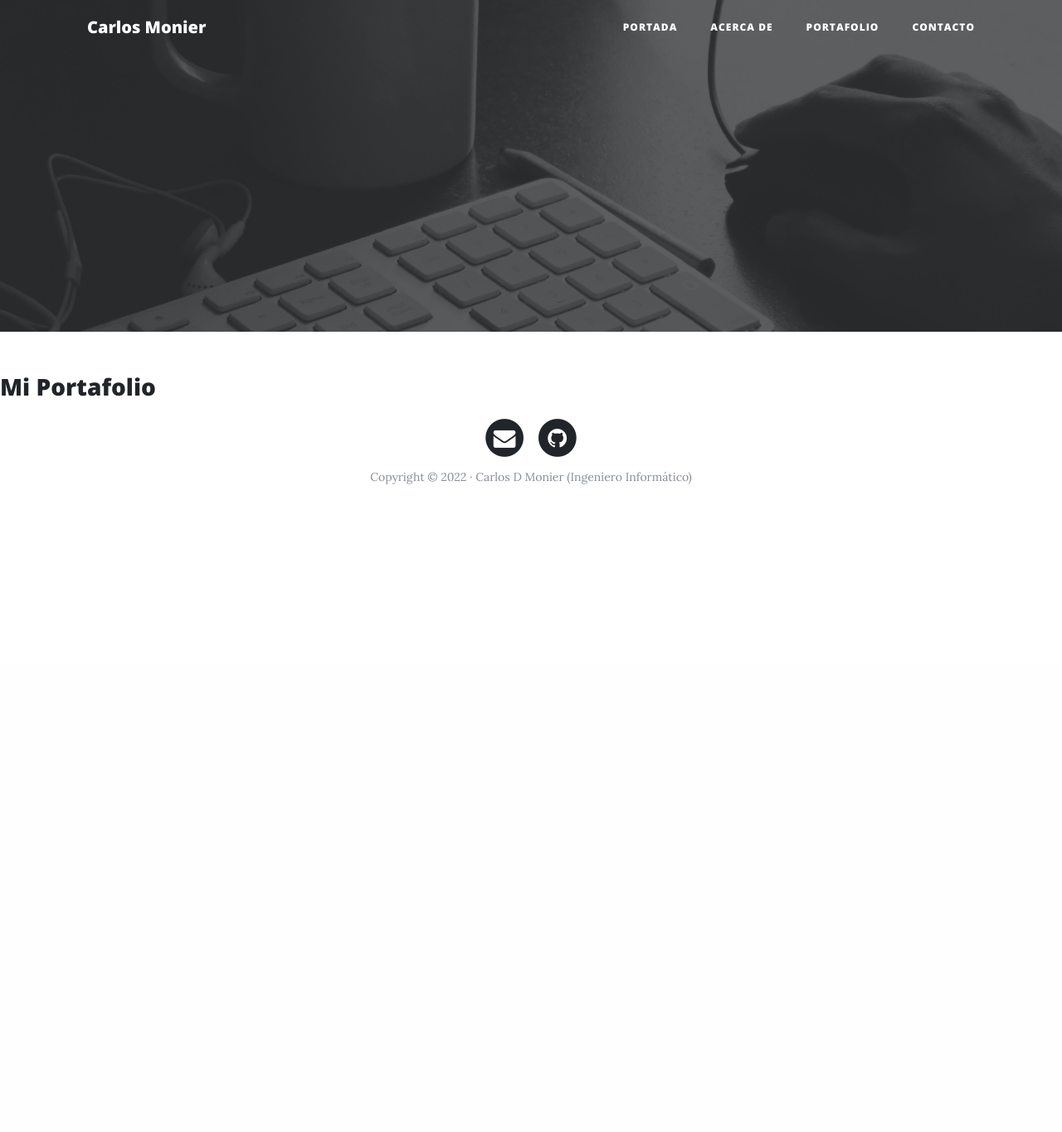
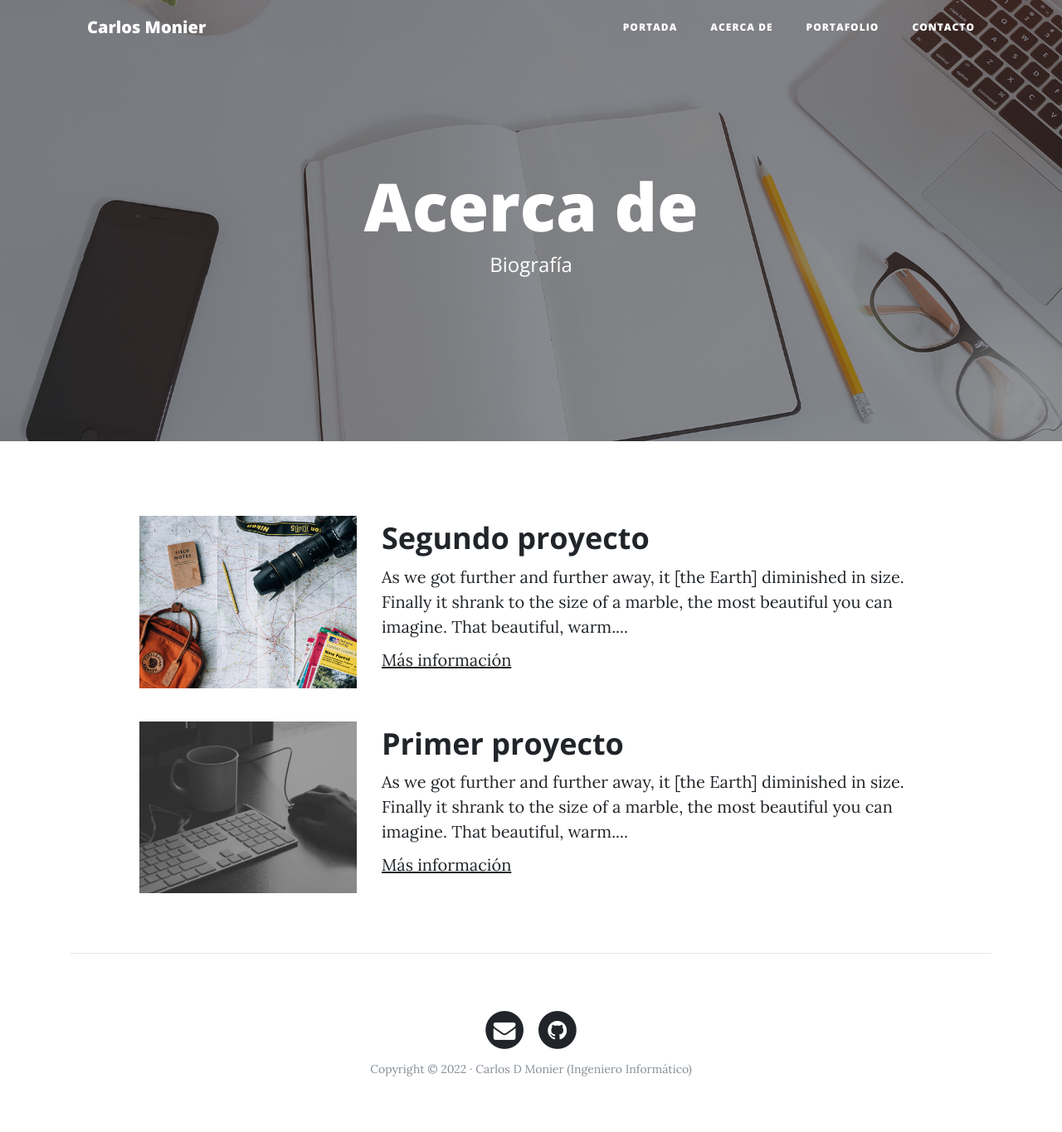
Before and after one commit to monier87/My_Portafolio, a Django app: page /portafolio/ in a window 1280 px wide. Shown: the whole page at 83% size. Before the commit the page ends 584 px from the top, so only its background shows below. Run offline with Django 4.2, Linux system fonts and the light colour scheme; some libraries are stand-ins or nearby versions.

Commit message:
5Diciembre22

```diff
--- a/core/templates/core/base.html
+++ b/core/templates/core/base.html
@@ -63,8 +63,14 @@
     </header>
 
     <!--Contenido-->
+    <div class="container">
+      <div class="row">
+        {% block content %} {% endblock %}
+      </div>
+    </div>
 
-    {% block content %} {% endblock %}
+    {% if request.path != "/" %}<hr>{% endif %}
+
 
 
     <!-- Pié de página -->
--- a/core/templates/core/portafolio.html
+++ b/core/templates/core/portafolio.html
@@ -1,8 +1,33 @@
 {% extends "core/base.html" %}
 {% block title %} Portafolio {% endblock %}
-{% block background %}{% load static %}{% static 'core/img/home-bg.jpg' %}{% endblock %}
+{% block background %}{% load static %}{% static 'core/img/portfolio-bg.jpg' %}{% endblock %}
+
+{% block headers %}
+<h1>Acerca de</h1>
+<span class="subheading">Biografía</span>
+{% endblock %}
+
+
 {% block content %}
 
-<h3> Mi Portafolio </h3>
-
+<div class="row project">
+    <div class="col-lg-3 col-md-4 offset-lg-1">
+        <img class="img-fluid" src="img/about-bg.jpg" alt="">
+    </div>
+  <div class="col-lg-7 col-md-8">
+        <h2 class="section-heading title">Segundo proyecto</h2>
+    <p>As we got further and further away, it [the Earth] diminished in size. Finally it shrank to the size of a marble, the most beautiful you can imagine. That beautiful, warm....</p>
+    <p><a href="http://google.com">Más información</a></p>
+    </div>
+</div>
+<!-- Proyecto -->
+<div class="row project">
+    <div class="col-lg-3 col-md-4 offset-lg-1">
+        <img class="img-fluid" src="img/home-bg.jpg" alt="">
+    </div>
+  <div class="col-lg-7 col-md-8">
+        <h2 class="section-heading title">Primer proyecto</h2>
+    <p>As we got further and further away, it [the Earth] diminished in size. Finally it shrank to the size of a marble, the most beautiful you can imagine. That beautiful, warm....</p>
+    <p><a href="http://google.com">Más información</a></p>
+    </div>
 {% endblock %}
```
Also changed, not shown: core/templates/core/about.html (+18 -2 lines), core/templates/core/contacto.html (+9 -4 lines), core/static/core/img/Foto Mia.jpg (added), core/static/core/img/avatar.jpg (deleted), db.sqlite3.
